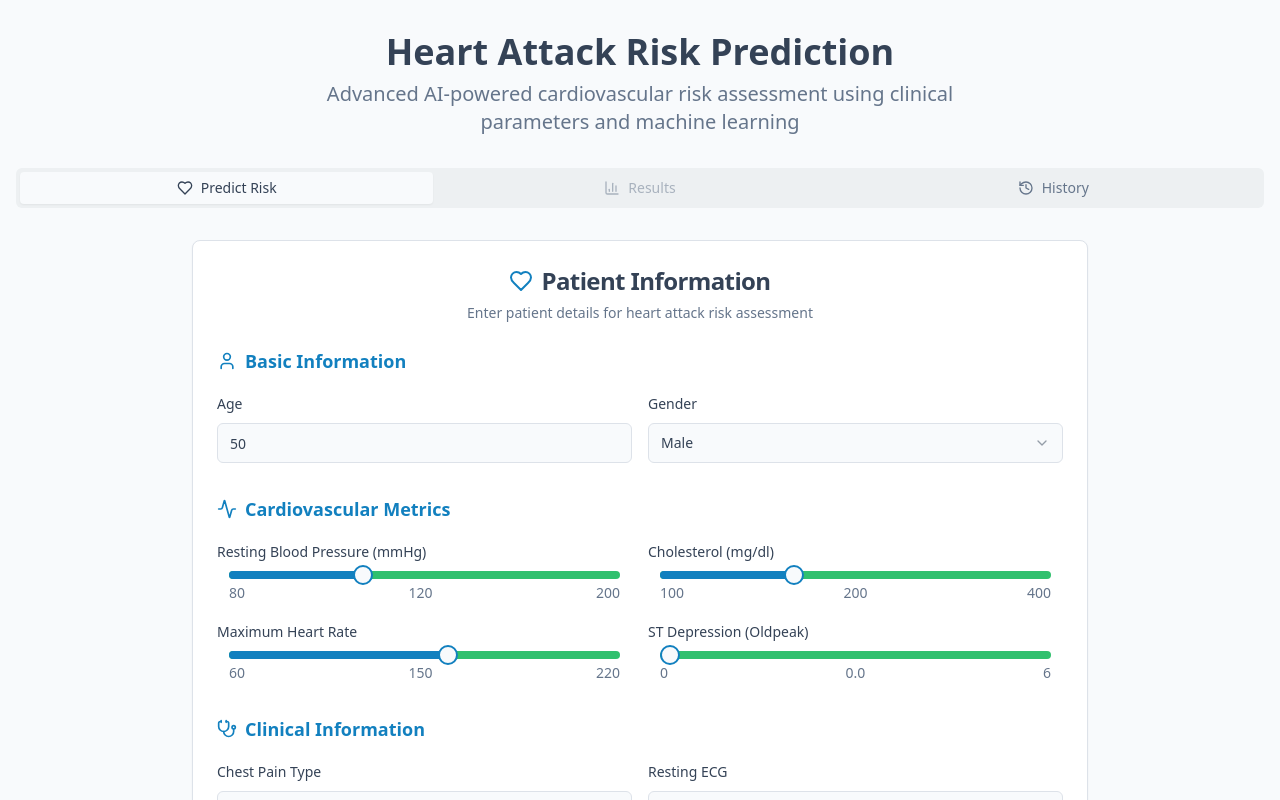
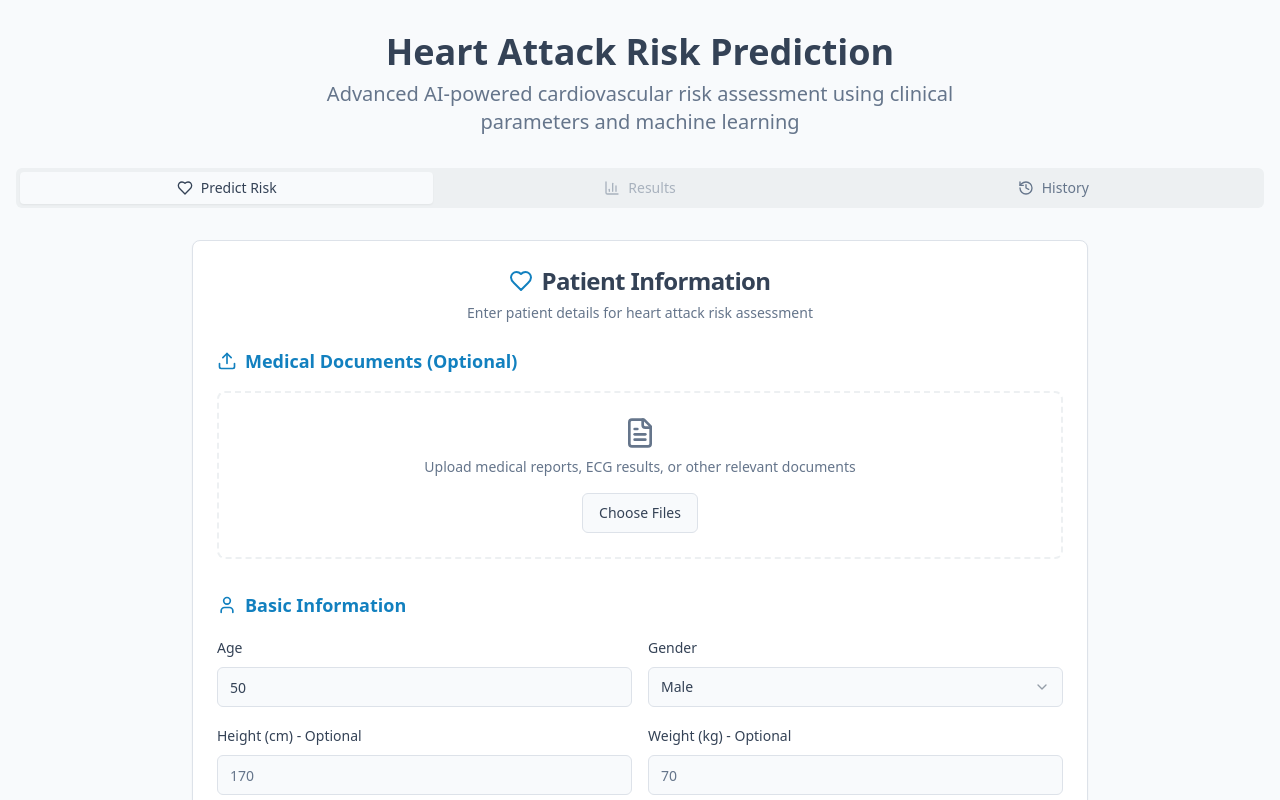
Before and after one commit to shrisha-joshi/cardiac-insight-ai, a React (Vite) app: page / in a window 1280 px wide. Both pictures are taken after a click on the button "Start Risk Assessment". Shown: the top 800 px of the page. Built offline with nearby package versions, Linux system fonts and the light colour scheme.

Commit message:
Refine patient input methods
Improve user experience for non-medical users by replacing sliders with more intuitive input fields for blood pressure, cholesterol, and heart rate. Add functionality to upload PDF or image files for basic information input.

```diff
--- a/src/components/PatientForm.tsx
+++ b/src/components/PatientForm.tsx
@@ -5,9 +5,9 @@ import { Input } from '@/components/ui/input';
 import { Label } from '@/components/ui/label';
 import { Select, SelectContent, SelectItem, SelectTrigger, SelectValue } from '@/components/ui/select';
 import { Switch } from '@/components/ui/switch';
-import { Slider } from '@/components/ui/slider';
+import { Textarea } from '@/components/ui/textarea';
 import { PatientData, defaultPatientData } from '@/lib/mockData';
-import { Heart, Activity, User, Stethoscope } from 'lucide-react';
+import { Heart, Activity, User, Stethoscope, Upload, FileText } from 'lucide-react';
 
 interface PatientFormProps {
   onSubmit: (data: PatientData) => void;
@@ -16,6 +16,7 @@ interface PatientFormProps {
 
 export default function PatientForm({ onSubmit, loading }: PatientFormProps) {
   const [formData, setFormData] = useState<PatientData>(defaultPatientData);
+  const [uploadedFiles, setUploadedFiles] = useState<File[]>([]);
 
   const handleSubmit = (e: React.FormEvent) => {
     e.preventDefault();
@@ -24,6 +25,15 @@ export default function PatientForm({ onSubmit, loading }: PatientFormProps) {
 
   const updateField = (field: keyof PatientData, value: any) => {
     setFormData(prev => ({ ...prev, [field]: value }));
+  };
+
+  const handleFileUpload = (e: React.ChangeEvent<HTMLInputElement>) => {
+    const files = Array.from(e.target.files || []);
+    setUploadedFiles(prev => [...prev, ...files]);
+  };
+
+  const removeFile = (index: number) => {
+    setUploadedFiles(prev => prev.filter((_, i) => i !== index));
   };
 
   return (
@@ -39,6 +49,55 @@ export default function PatientForm({ onSubmit, loading }: PatientFormProps) {
       </CardHeader>
       <CardContent>
         <form onSubmit={handleSubmit} className="space-y-8">
+          {/* Medical Documents Upload */}
+          <div className="space-y-4">
+            <div className="flex items-center gap-2 text-lg font-semibold text-medical-primary">
+              <Upload className="h-5 w-5" />
+              Medical Documents (Optional)
+            </div>
+            <div className="space-y-4">
+              <div className="border-2 border-dashed border-muted rounded-lg p-6 text-center">
+                <div className="flex flex-col items-center gap-2">
+                  <FileText className="h-8 w-8 text-muted-foreground" />
+                  <div className="text-sm text-muted-foreground">
+                    Upload medical reports, ECG results, or other relevant documents
+                  </div>
+                  <Input
+                    type="file"
+                    multiple
+                    accept=".pdf,.jpg,.jpeg,.png,.doc,.docx"
+                    className="hidden"
+                    id="file-upload"
+                    onChange={handleFileUpload}
+                  />
+                  <Label htmlFor="file-upload" className="cursor-pointer">
+                    <Button type="button" variant="outline" className="mt-2">
+                      Choose Files
+                    </Button>
+                  </Label>
+                </div>
+              </div>
+              {uploadedFiles.length > 0 && (
+                <div className="space-y-2">
+                  <div className="text-sm font-medium">Uploaded Files:</div>
+                  {uploadedFiles.map((file, index) => (
+                    <div key={index} className="flex items-center justify-between bg-muted/50 p-2 rounded">
+                      <span className="text-sm">{file.name}</span>
+                      <Button
+                        type="button"
+                        variant="ghost"
+                        size="sm"
+                        onClick={() => removeFile(index)}
+                      >
+                        Remove
+                      </Button>
+                    </div>
+                  ))}
+                </div>
+              )}
+            </div>
+          </div>
+
           {/* Basic Information */}
           <div className="space-y-4">
             <div className="flex items-center gap-2 text-lg font-semibold text-medical-primary">
@@ -55,13 +114,14 @@ export default function PatientForm({ onSubmit, loading }: PatientFormProps) {
                   onChange={(e) => updateField('age', parseInt(e.target.value) || 0)}
                   min="1"
                   max="120"
+                  placeholder="Enter your age"
                 />
               </div>
               <div className="space-y-2">
                 <Label htmlFor="gender">Gender</Label>
                 <Select value={formData.gender} onValueChange={(value) => updateField('gender', value)}>
                   <SelectTrigger>
-                    <SelectValue />
+                    <SelectValue placeholder="Select gender" />
                   </SelectTrigger>
                   <SelectContent>
                     <SelectItem value="male">Male</SelectItem>
@@ -69,150 +129,164 @@ export default function PatientForm({ onSubmit, loading }: PatientFormProps) {
                   </SelectContent>
                 </Select>
               </div>
-            </div>
-          </div>
-
-          {/* Cardiovascular Metrics */}
-          <div className="space-y-4">
-            <div className="flex items-center gap-2 text-lg font-semibold text-medical-primary">
-              <Activity className="h-5 w-5" />
-              Cardiovascular Metrics
-            </div>
-            <div className="grid grid-cols-1 md:grid-cols-2 gap-4">
               <div className="space-y-2">
-                <Label htmlFor="restingBP">Resting Blood Pressure (mmHg)</Label>
-                <div className="px-3">
-                  <Slider
-                    value={[formData.restingBP]}
-                    onValueChange={(value) => updateField('restingBP', value[0])}
-                    max={200}
-                    min={80}
-                    step={5}
-                    className="w-full"
-                  />
-                  <div className="flex justify-between text-sm text-muted-foreground mt-1">
-                    <span>80</span>
-                    <span className="font-medium">{formData.restingBP}</span>
-                    <span>200</span>
-                  </div>
-                </div>
+                <Label htmlFor="height">Height (cm) - Optional</Label>
+                <Input
+                  id="height"
+                  type="number"
+                  placeholder="170"
+                  min="100"
+                  max="250"
+                />
+                <div className="text-xs text-muted-foreground">Your height in centimeters</div>
               </div>
               <div className="space-y-2">
-                <Label htmlFor="cholesterol">Cholesterol (mg/dl)</Label>
-                <div className="px-3">
-                  <Slider
-                    value={[formData.cholesterol]}
-                    onValueChange={(value) => updateField('cholesterol', value[0])}
-                    max={400}
-                    min={100}
-                    step={10}
-                    className="w-full"
-                  />
-                  <div className="flex justify-between text-sm text-muted-foreground mt-1">
-                    <span>100</span>
-                    <span className="font-medium">{formData.cholesterol}</span>
-                    <span>400</span>
-                  </div>
-                </div>
-              </div>
-              <div className="space-y-2">
-                <Label htmlFor="maxHR">Maximum Heart Rate</Label>
-                <div className="px-3">
-                  <Slider
-                    value={[formData.maxHR]}
-                    onValueChange={(value) => updateField('maxHR', value[0])}
-                    max={220}
-                    min={60}
-                    step={5}
-                    className="w-full"
-                  />
-                  <div className="flex justify-between text-sm text-muted-foreground mt-1">
-                    <span>60</span>
-                    <span className="font-medium">{formData.maxHR}</span>
-                    <span>220</span>
-                  </div>
-                </div>
-              </div>
-              <div className="space-y-2">
-                <Label htmlFor="oldpeak">ST Depression (Oldpeak)</Label>
-                <div className="px-3">
-                  <Slider
-                    value={[formData.oldpeak]}
-                    onValueChange={(value) => updateField('oldpeak', value[0])}
-                    max={6}
-                    min={0}
-                    step={0.1}
-                    className="w-full"
-                  />
-                  <div className="flex justify-between text-sm text-muted-foreground mt-1">
-                    <span>0</span>
-                    <span className="font-medium">{formData.oldpeak.toFixed(1)}</span>
-                    <span>6</span>
-                  </div>
-                </div>
+                <Label htmlFor="weight">Weight (kg) - Optional</Label>
+                <Input
+                  id="weight"
+                  type="number"
+                  placeholder="70"
+                  min="30"
+                  max="300"
+                />
+                <div className="text-xs text-muted-foreground">Your weight in kilograms</div>
               </div>
             </div>
           </div>
 
-          {/* Clinical Information */}
+          {/* Health Metrics */}
           <div className="space-y-4">
             <div className="flex items-center gap-2 text-lg font-semibold text-medical-primary">
-              <Stethoscope className="h-5 w-5" />
-              Clinical Information
+              <Activity className="h-5 w-5" />
+              Health Metrics
             </div>
             <div className="grid grid-cols-1 md:grid-cols-2 gap-4">
               <div className="space-y-2">
-                <Label htmlFor="chestPainType">Chest Pain Type</Label>
-                <Select value={formData.chestPainType} onValueChange={(value) => updateField('chestPainType', value)}>
+                <Label htmlFor="restingBP">Blood Pressure Category</Label>
+                <Select value={formData.restingBP > 140 ? 'high' : formData.restingBP > 120 ? 'elevated' : 'normal'}
+                        onValueChange={(value) => updateField('restingBP', value === 'high' ? 160 : value === 'elevated' ? 130 : 110)}>
                   <SelectTrigger>
-                    <SelectValue />
+                    <SelectValue placeholder="Select blood pressure range" />
                   </SelectTrigger>
                   <SelectContent>
-                    <SelectItem value="typical">Typical Angina</SelectItem>
-                    <SelectItem value="atypical">Atypical Angina</SelectItem>
-                    <SelectItem value="non-anginal">Non-Anginal Pain</SelectItem>
-                    <SelectItem value="asymptomatic">Asymptomatic</SelectItem>
+                    <SelectItem value="normal">Normal (Less than 120/80)</SelectItem>
+                    <SelectItem value="elevated">Elevated (120-129/Less than 80)</SelectItem>
+                    <SelectItem value="high">High (130/80 or higher)</SelectItem>
                   </SelectContent>
                 </Select>
+                <div className="text-xs text-muted-foreground">Choose the range that best describes your usual blood pressure</div>
               </div>
               <div className="space-y-2">
-                <Label htmlFor="restingECG">Resting ECG</Label>
-                <Select value={formData.restingECG} onValueChange={(value) => updateField('restingECG', value)}>
+                <Label htmlFor="cholesterol">Cholesterol Level</Label>
+                <Select value={formData.cholesterol > 240 ? 'high' : formData.cholesterol > 200 ? 'borderline' : 'normal'}
+                        onValueChange={(value) => updateField('cholesterol', value === 'high' ? 280 : value === 'borderline' ? 220 : 180)}>
                   <SelectTrigger>
-                    <SelectValue />
+                    <SelectValue placeholder="Select cholesterol range" />
                   </SelectTrigger>
                   <SelectContent>
-                    <SelectItem value="normal">Normal</SelectItem>
-                    <SelectItem value="st-t">ST-T Wave Abnormality</SelectItem>
-                    <SelectItem value="lvh">Left Ventricular Hypertrophy</SelectItem>
+                    <SelectItem value="normal">Normal (Less than 200 mg/dL)</SelectItem>
+                    <SelectItem value="borderline">Borderline High (200-239 mg/dL)</SelectItem>
+                    <SelectItem value="high">High (240 mg/dL or higher)</SelectItem>
                   </SelectContent>
                 </Select>
+                <div className="text-xs text-muted-foreground">From your recent blood test results</div>
               </div>
               <div className="space-y-2">
-                <Label htmlFor="stSlope">ST Slope</Label>
-                <Select value={formData.stSlope} onValueChange={(value) => updateField('stSlope', value)}>
+                <Label htmlFor="heartRate">Resting Heart Rate</Label>
+                <Input
+                  id="heartRate"
+                  type="number"
+                  value={formData.maxHR}
+                  onChange={(e) => updateField('maxHR', parseInt(e.target.value) || 150)}
+                  min="50"
+                  max="220"
+                  placeholder="e.g., 72"
+                />
+                <div className="text-xs text-muted-foreground">Your heart rate when at rest (beats per minute)</div>
+              </div>
+              <div className="space-y-2">
+                <Label htmlFor="exerciseCapacity">Exercise Capacity</Label>
+                <Select value={formData.oldpeak > 2 ? 'low' : formData.oldpeak > 1 ? 'moderate' : 'good'}
+                        onValueChange={(value) => updateField('oldpeak', value === 'low' ? 3 : value === 'moderate' ? 1.5 : 0.5)}>
                   <SelectTrigger>
-                    <SelectValue />
+                    <SelectValue placeholder="How well can you exercise?" />
                   </SelectTrigger>
                   <SelectContent>
-                    <SelectItem value="up">Upsloping</SelectItem>
-                    <SelectItem value="flat">Flat</SelectItem>
-                    <SelectItem value="down">Downsloping</SelectItem>
+                    <SelectItem value="good">Good - Can exercise vigorously without issues</SelectItem>
+                    <SelectItem value="moderate">Moderate - Some difficulty with intense exercise</SelectItem>
+                    <SelectItem value="low">Limited - Difficulty with most physical activities</SelectItem>
                   </SelectContent>
                 </Select>
+                <div className="text-xs text-muted-foreground">Your general ability to perform physical activities</div>
               </div>
             </div>
           </div>
 
-          {/* Risk Factors */}
+          {/* Symptoms & Medical History */}
+          <div className="space-y-4">
+            <div className="flex items-center gap-2 text-lg font-semibold text-medical-primary">
+              <Stethoscope className="h-5 w-5" />
+              Symptoms & Medical History
+            </div>
+            <div className="grid grid-cols-1 md:grid-cols-2 gap-4">
+              <div className="space-y-2">
+                <Label htmlFor="chestPainType">Chest Pain Experience</Label>
+                <Select value={formData.chestPainType} onValueChange={(value) => updateField('chestPainType', value)}>
+                  <SelectTrigger>
+                    <SelectValue placeholder="Select chest pain type" />
+                  </SelectTrigger>
+                  <SelectContent>
+                    <SelectItem value="typical">Severe chest pain during physical activity</SelectItem>
+                    <SelectItem value="atypical">Mild chest discomfort occasionally</SelectItem>
+                    <SelectItem value="non-anginal">Chest pain not related to heart</SelectItem>
+                    <SelectItem value="asymptomatic">No chest pain</SelectItem>
+                  </SelectContent>
+                </Select>
+                <div className="text-xs text-muted-foreground">How would you describe your chest pain experience?</div>
+              </div>
+              <div className="space-y-2">
+                <Label htmlFor="restingECG">Recent Heart Test (ECG/EKG) Results</Label>
+                <Select value={formData.restingECG} onValueChange={(value) => updateField('restingECG', value)}>
+                  <SelectTrigger>
+                    <SelectValue placeholder="Select ECG result" />
+                  </SelectTrigger>
+                  <SelectContent>
+                    <SelectItem value="normal">Normal - No issues found</SelectItem>
+                    <SelectItem value="st-t">Abnormal - Minor irregularities detected</SelectItem>
+                    <SelectItem value="lvh">Abnormal - Heart enlargement detected</SelectItem>
+                  </SelectContent>
+                </Select>
+                <div className="text-xs text-muted-foreground">From your most recent heart test (if available)</div>
+              </div>
+              <div className="space-y-2">
+                <Label htmlFor="stSlope">Exercise Test Results</Label>
+                <Select value={formData.stSlope} onValueChange={(value) => updateField('stSlope', value)}>
+                  <SelectTrigger>
+                    <SelectValue placeholder="Select exercise test result" />
+                  </SelectTrigger>
+                  <SelectContent>
+                    <SelectItem value="up">Normal - Heart responds well to exercise</SelectItem>
+                    <SelectItem value="flat">Mild concern - Flat response to exercise</SelectItem>
+                    <SelectItem value="down">Concerning - Poor response to exercise</SelectItem>
+                  </SelectContent>
+                </Select>
+                <div className="text-xs text-muted-foreground">Results from stress test or exercise ECG (if done)</div>
+              </div>
+            </div>
+          </div>
+
+          {/* Lifestyle & Health Conditions */}
           <div className="space-y-4">
             <div className="flex items-center gap-2 text-lg font-semibold text-medical-primary">
               <Heart className="h-5 w-5" />
-              Risk Factors
+              Lifestyle & Health Conditions
             </div>
             <div className="grid grid-cols-1 sm:grid-cols-2 lg:grid-cols-3 gap-6">
               <div className="flex items-center justify-between space-x-2">
-                <Label htmlFor="fastingBS" className="font-medium">Fasting Blood Sugar &gt; 120 mg/dl</Label>
+                <div className="space-y-1">
+                  <Label htmlFor="fastingBS" className="font-medium">High Blood Sugar</Label>
+                  <div className="text-xs text-muted-foreground">Fasting blood sugar over 120 mg/dL</div>
+                </div>
                 <Switch
                   id="fastingBS"
                   checked={formData.fastingBS}
@@ -220,7 +294,10 @@ export default function PatientForm({ onSubmit, loading }: PatientFormProps) {
                 />
               </div>
               <div className="flex items-center justify-between space-x-2">
-                <Label htmlFor="exerciseAngina" className="font-medium">Exercise Induced Angina</Label>
+                <div className="space-y-1">
+                  <Label htmlFor="exerciseAngina" className="font-medium">Chest Pain During Exercise</Label>
+                  <div className="text-xs text-muted-foreground">Experience chest pain when exercising</div>
+                </div>
                 <Switch
                   id="exerciseAngina"
                   checked={formData.exerciseAngina}
@@ -228,7 +305,10 @@ export default function PatientForm({ onSubmit, loading }: PatientFormProps) {
                 />
               </div>
               <div className="flex items-center justify-between space-x-2">
-                <Label htmlFor="smoking" className="font-medium">Smoking</Label>
+                <div className="space-y-1">
+                  <Label htmlFor="smoking" className="font-medium">Smoking</Label>
+                  <div className="text-xs text-muted-foreground">Current or past smoker</div>
+                </div>
                 <Switch
                   id="smoking"
                   checked={formData.smoking}
@@ -236,7 +316,10 @@ export default function PatientForm({ onSubmit, loading }: PatientFormProps) {
                 />
               </div>
               <div className="flex items-center justify-between space-x-2">
-                <Label htmlFor="diabetes" className="font-medium">Diabetes</Label>
+                <div className="space-y-1">
+                  <Label htmlFor="diabetes" className="font-medium">Diabetes</Label>
+                  <div className="text-xs text-muted-foreground">Diagnosed with diabetes</div>
+                </div>
                 <Switch
                   id="diabetes"
                   checked={formData.diabetes}
```
